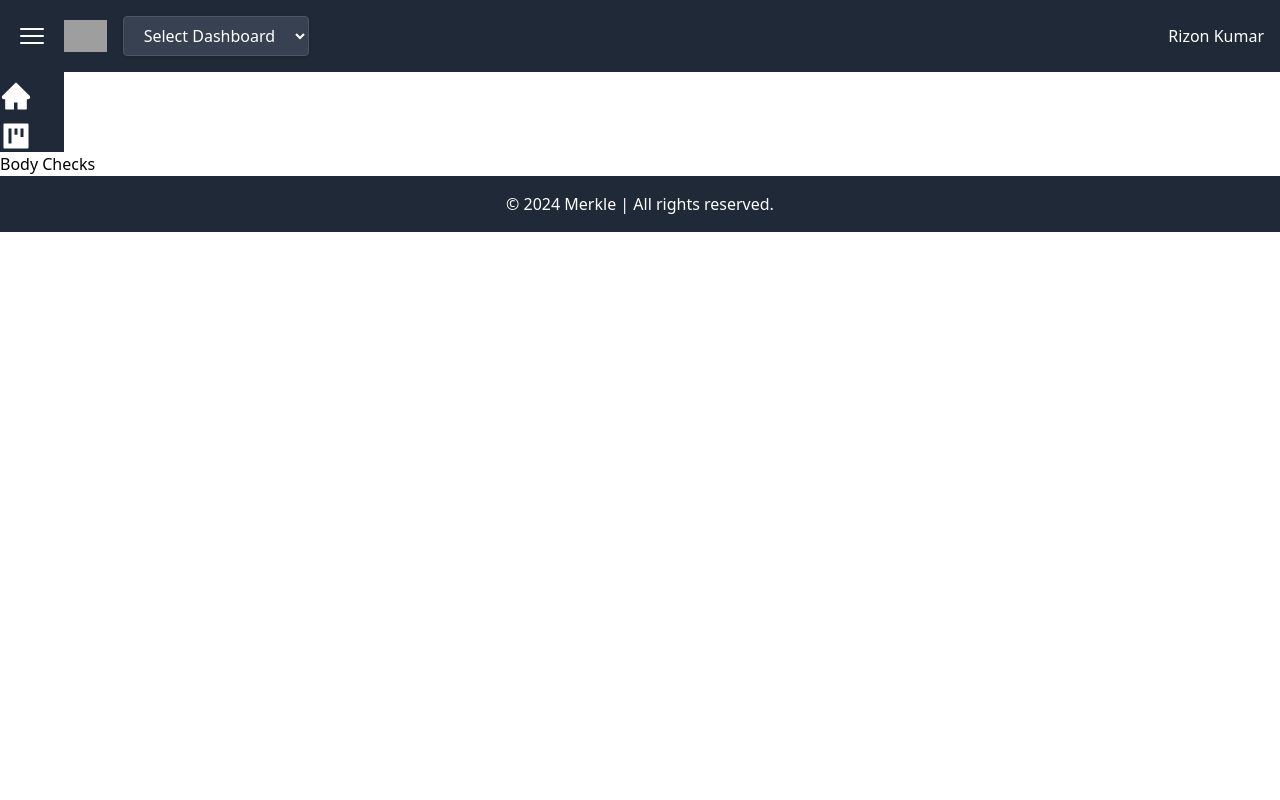
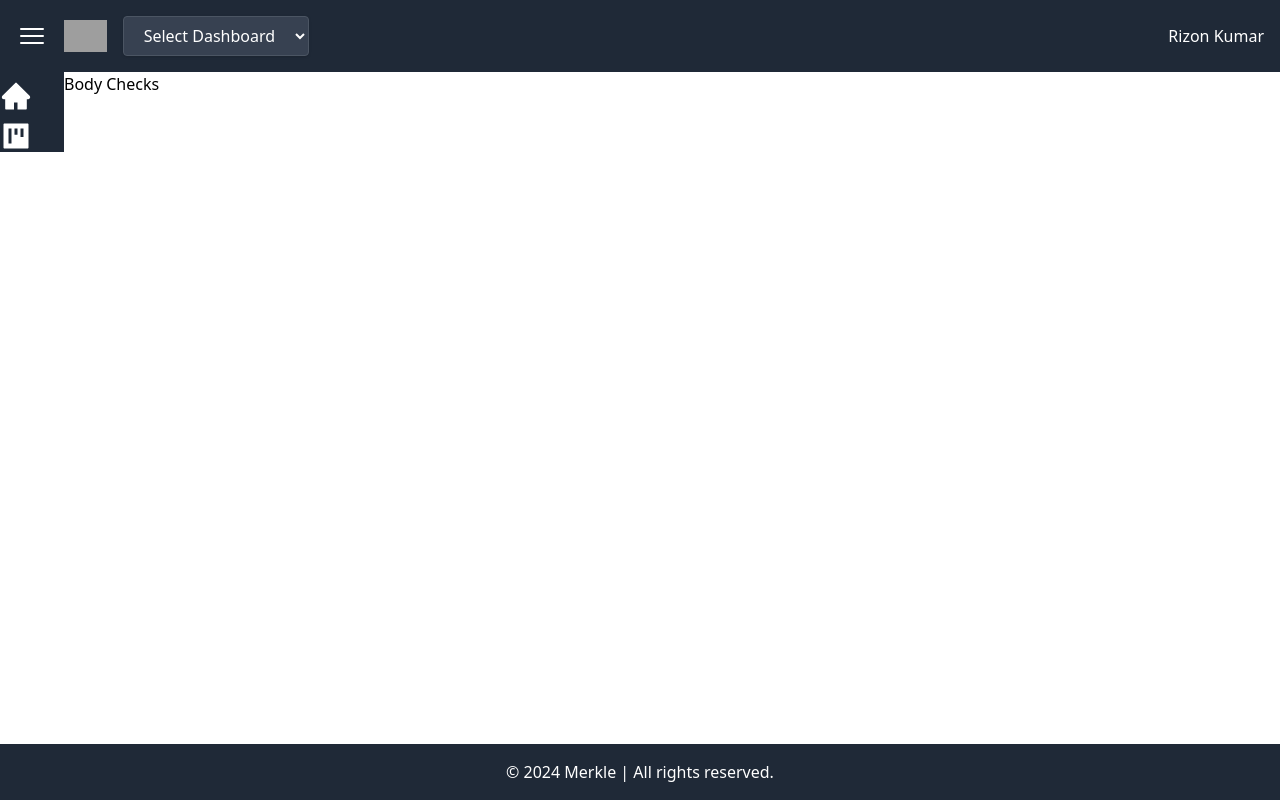
Before and after one commit to rizonkumar/Merkle-Assignment, a React (Create React App) app: page / in a window 1280 px wide. Built offline with nearby package versions, Linux system fonts and the light colour scheme; grey boxes are pictures that could not be loaded.

Commit message:
Removed DropDown from the Code

```diff
--- a/src/App.js
+++ b/src/App.js
@@ -43,11 +43,16 @@ const App = () => {
       <TopNavBar
         toggleSidebar={() => setIsSidebarExpanded(!isSidebarExpanded)}
       />
-      <SideNavBar isExpanded={isSidebarExpanded} />
-      <RouterProvider router={router}>
-        <StatusBar />
-        <Dropdown />
-      </RouterProvider>
+      <div className="flex flex-grow">
+        <SideNavBar isExpanded={isSidebarExpanded} />
+        <div className="flex-grow">
+          <RouterProvider router={router}>
+            <StatusBar />
+            {/* Removed Dropdown from here if it's not meant to be part of the main content */}
+          </RouterProvider>
+        </div>
+      </div>
+      {/* Ensure Footer is the last element within the flex-col container */}
       <Footer />
     </div>
   );
```
